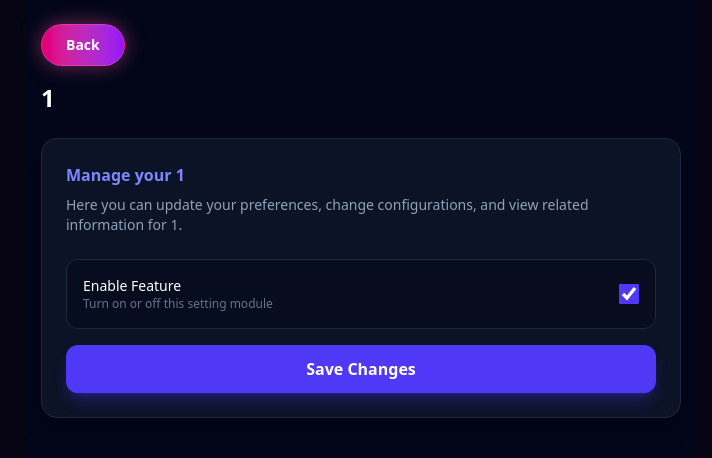
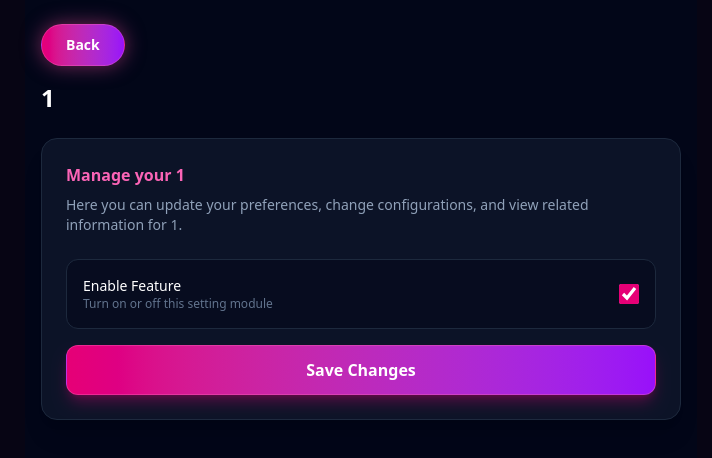
Before and after one commit to Patil-IndiePulse/IndiePulse, a Next.js app: page /settings/1 in a window 1280 px wide. Shown: the top 458 px of the page, without its empty margins (279-991 px from the left). Built offline with nearby package versions, Linux system fonts and the light colour scheme.

Commit message:
fix: replace blue arrow with pink gradient back button in setting detail page

```diff
--- a/app/settings/[slug]/page.tsx
+++ b/app/settings/[slug]/page.tsx
@@ -30,7 +30,7 @@ export default function SettingDetailPage() {
 
       {/* Content Box */}
       <div className="bg-slate-900/80 border border-slate-800 rounded-2xl p-6 shadow-xl">
-        <div className="text-indigo-400 font-semibold mb-2">Manage your {title}</div>
+        <div className="text-pink-400 font-semibold mb-2">Manage your {title}</div>
         <p className="text-slate-400 text-sm mb-6">
           Here you can update your preferences, change configurations, and view related information for {title.toLowerCase()}.
         </p>
@@ -42,12 +42,12 @@ export default function SettingDetailPage() {
               <div className="text-sm font-medium text-white">Enable Feature</div>
               <div className="text-xs text-slate-500">Turn on or off this setting module</div>
             </div>
-            <input type="checkbox" className="w-5 h-5 accent-indigo-600 rounded cursor-pointer" defaultChecked />
+            <input type="checkbox" className="w-5 h-5 accent-pink-600 rounded cursor-pointer" defaultChecked />
           </div>
 
           <button
             onClick={() => alert('Changes saved successfully!')}
-            className="w-full py-3 bg-indigo-600 hover:bg-indigo-500 text-white font-semibold rounded-xl shadow-lg shadow-indigo-600/30 transition-all cursor-pointer"
+            className="w-full py-3 bg-gradient-to-r from-pink-600 to-purple-600 hover:from-pink-500 hover:to-purple-500 text-white font-semibold rounded-xl shadow-lg shadow-pink-600/30 transition-all cursor-pointer border border-pink-400/40"
           >
             Save Changes
           </button>
```
